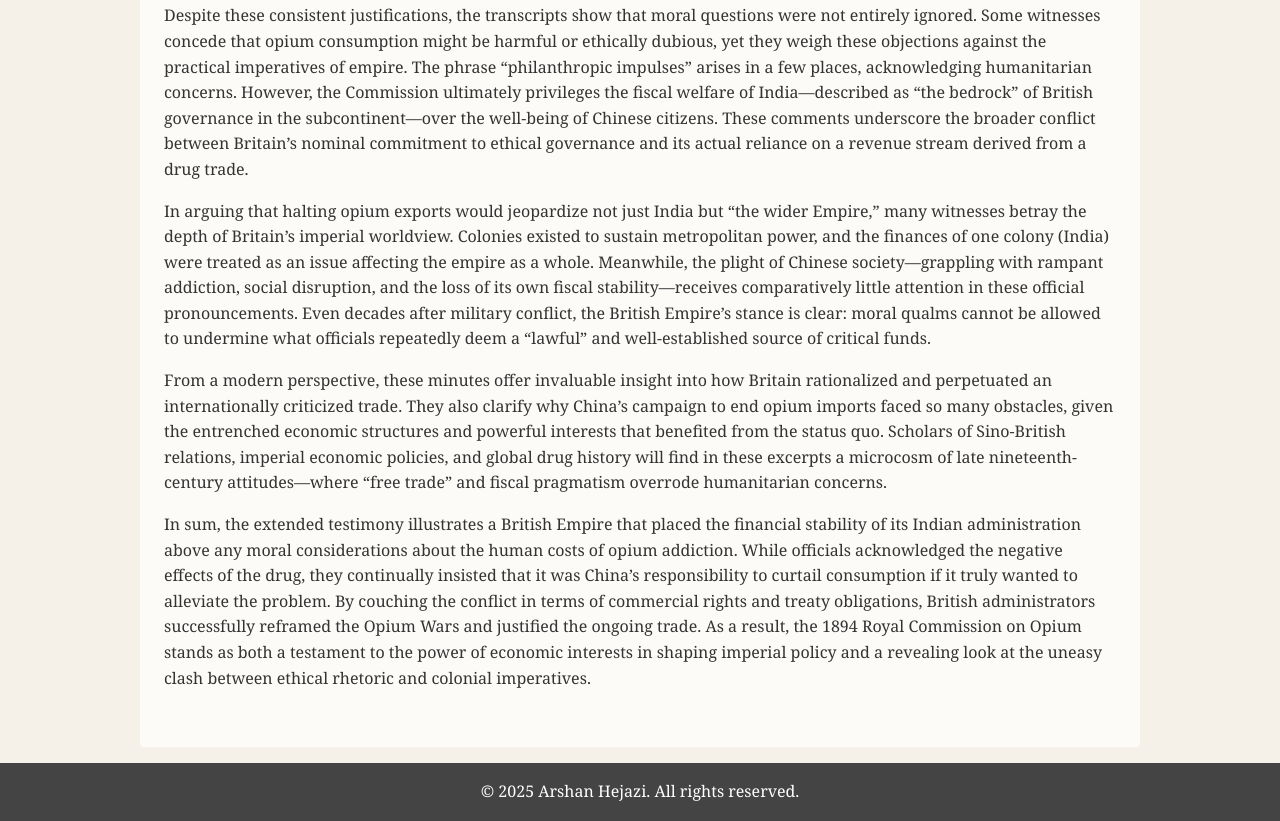
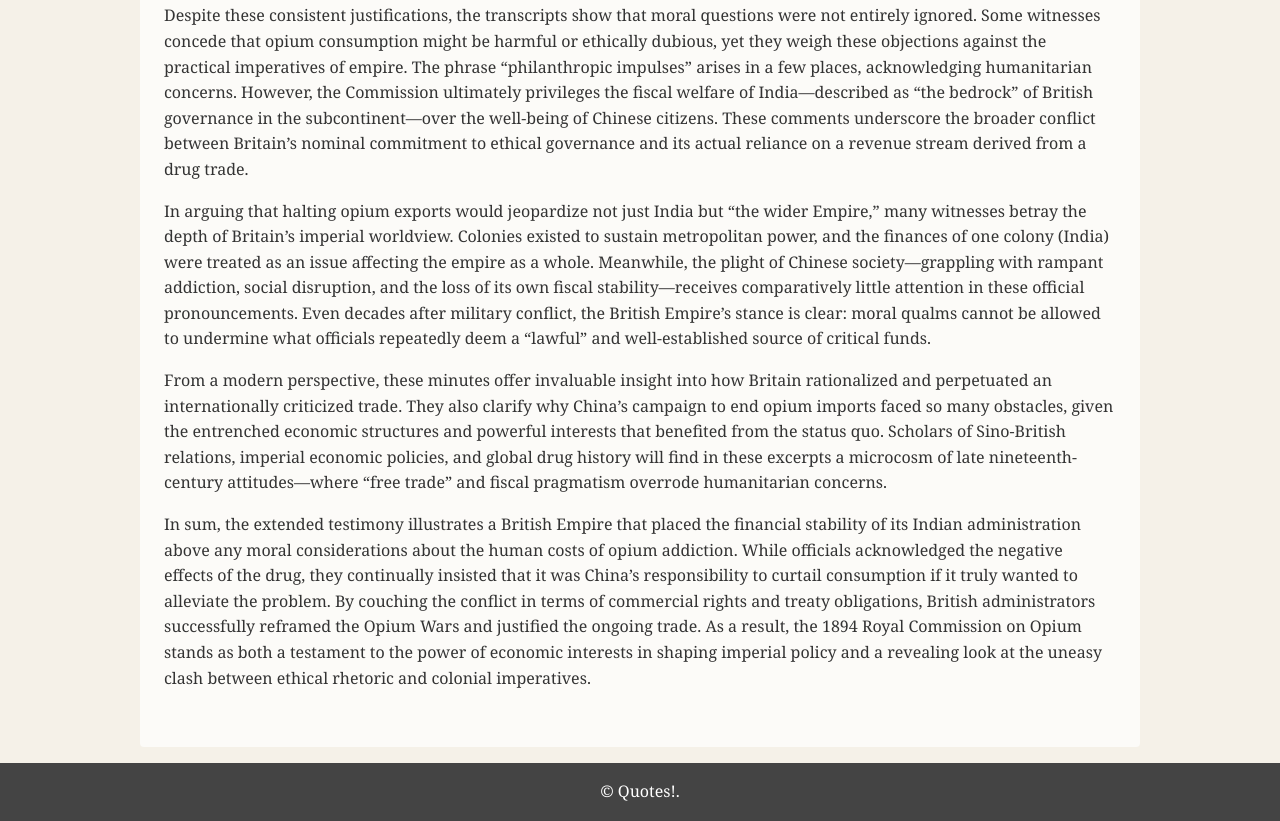
Before and after one commit to ahej8/opium-project, a plain HTML site: page quotes.html in a window 1280 px wide. Shown: the part 2482-3303 px from the top of the page. Drawn offline with Linux system fonts and the light colour scheme.

Commit message:
Update quotes.html

```diff
--- a/quotes.html
+++ b/quotes.html
@@ -340,7 +340,7 @@
   </main>
 
   <footer>
-    <p>&copy; 2025 Arshan Hejazi. All rights reserved.</p>
+    <p>&copy; Quotes!.</p>
   </footer>
 </body>
 </html>
```
